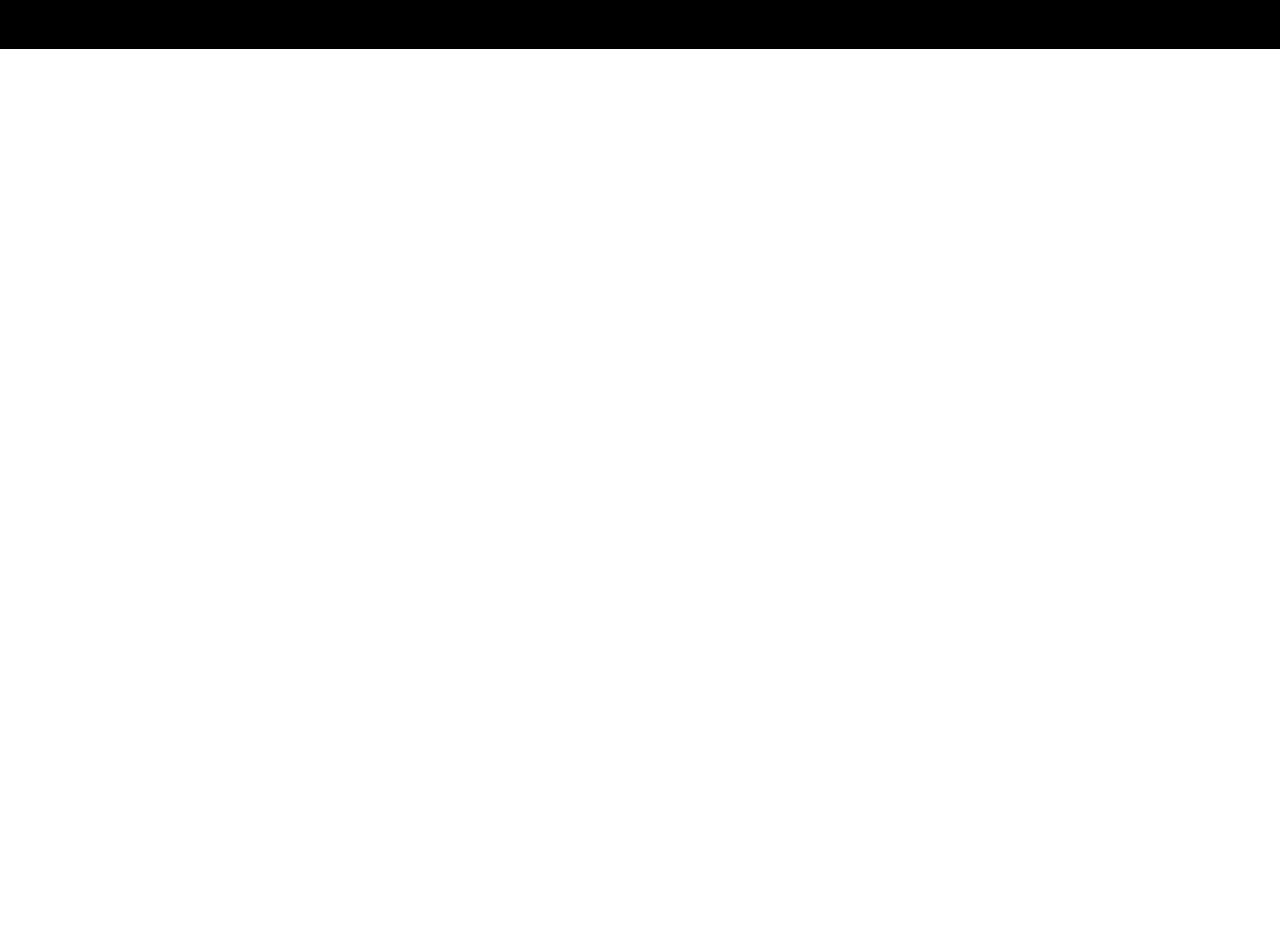
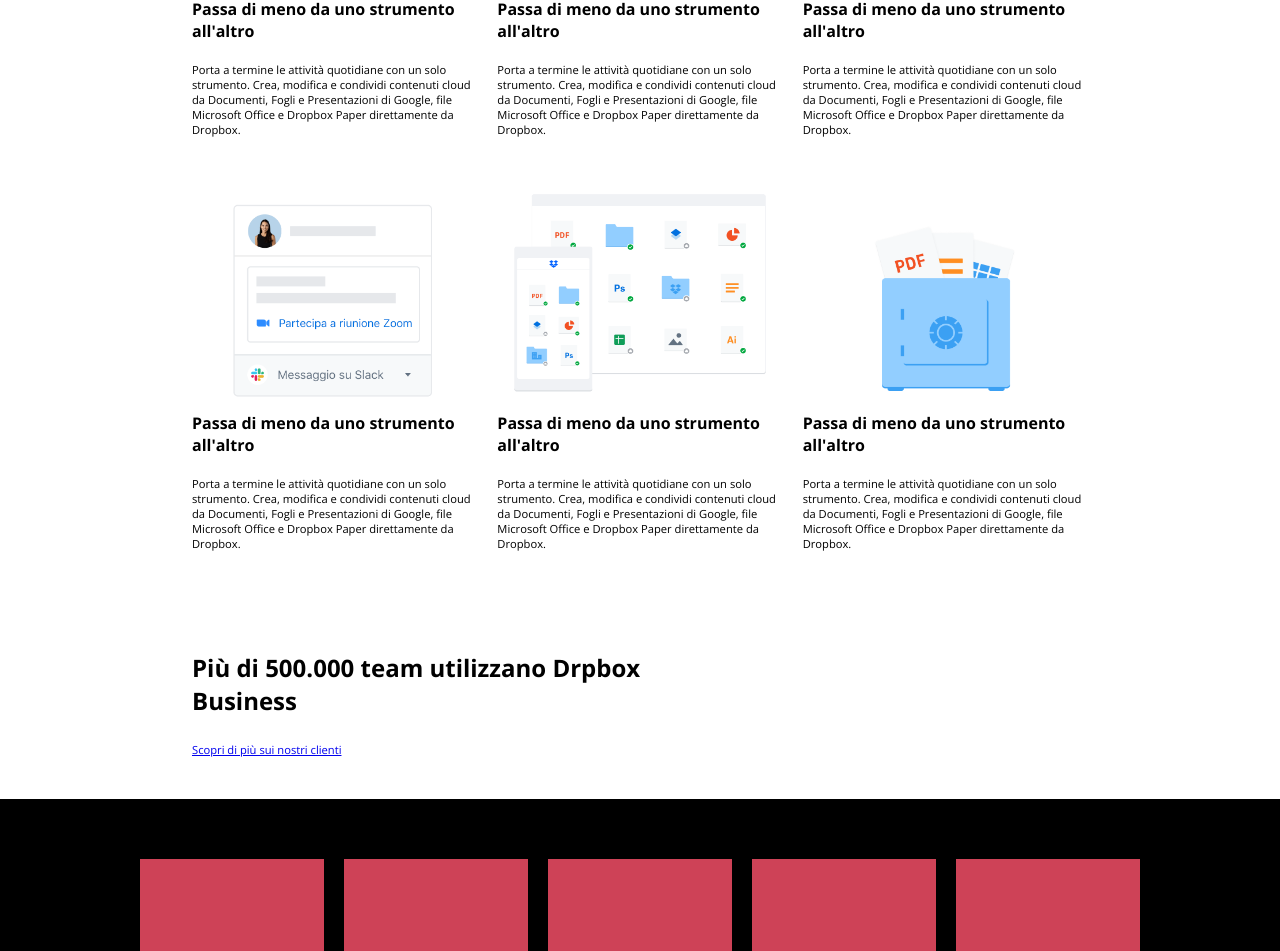
Before and after one commit to federicascognamiglio/htmlcss-dropbox, a plain HTML site: page index.html in a window 1280 px wide. Shown: the part 2674-3625 px from the top of the page. Before the commit the page ends 2723 px from the top, so only its background shows below. Drawn offline with nearby package versions, Linux system fonts and the light colour scheme.

Commit message:
feat: main completed

```diff
--- a/css/style.css
+++ b/css/style.css
@@ -22,7 +22,7 @@ ul {
     --white-color: #fff;
     --lightgray-color: #E7E7E9;
     --darkgray-color: #a09fa2;
-    --link-color: #0C26ED;
+    --link-color: #0000EE;
 }
 
 /* Margins */
@@ -135,10 +135,6 @@ body {
     width: 70%;
     max-width: 900px;
     margin: 0 auto;
-
-    /* debug */
-    min-height: 500px;
-    border: 1px sold #000000;
 }
 
 .row {
@@ -316,6 +312,18 @@ a {
     padding-right: 30px;
 }
 
+/* Partners Section */
+.partners-section,
+.operation-section {
+    margin-top: 100px;
+}
+
+/* Operations Section */
+.operation-section .col-60 {
+    padding-top: 80px;
+    padding-bottom: 40px;
+}
+
 /* FOOTER */
 .footer {
     padding: 60px 0;
--- a/index.html
+++ b/index.html
@@ -302,14 +302,15 @@
             <!-- /Subscription Plans Section -->
 
             <!-- Partners Section -->
-            <section class="partners-section mt-40">
+            <section class="partners-section">
                 <div class="row">
                     <div class="col-60">
                         <img src="./img/partner.png" alt="Imprenditori camminano in un corridoio vetrato">
                     </div>
                     <div class="col-40 pt-30 ph-20">
                         <h3 class="text-regular pb-10">Entra in contatto con un partner Dropbox</h3>
-                        <p class="text-small light pb-20">Trova un partner Dropbox e HelloSign di fiducia. Ottieni le soluzioni e i servizi necessari
+                        <p class="text-small light pb-20">Trova un partner Dropbox e HelloSign di fiducia. Ottieni le
+                            soluzioni e i servizi necessari
                             per raggiungere i tuoi obiettivi aziendali, tra cui implementazione, integrazione, gestione
                             e supporto continui.
                         </p>
@@ -320,16 +321,69 @@
             <!-- Partners Section -->
 
             <!-- Operations Section -->
-            <section class="operation-section mt-40">
+            <section class="operation-section">
+                <h2 class="text-big mb-40">Esegui più operazioni con Dropbox Business</h2>
                 <div class="row wrap">
-                    <div class="col"></div>
-                    <div class="col"></div>
-                    <div class="col"></div>
-                    <div class="col"></div>
-                    <div class="col"></div>
-                    <div class="col"></div>
+                    <div class="col">
+                        <img src="./img/business-feature-switching-tools.png"
+                            alt="Illustrazione cartella condivisa Dropbox">
+                        <h3 class="text-regular">Passa di meno da uno strumento all'altro</h3>
+                        <p class="text-small light pv-20">Porta a termine le attività quotidiane con un solo strumento.
+                            Crea,
+                            modifica e condividi contenuti cloud da Documenti, Fogli e Presentazioni di Google, file
+                            Microsoft Office e Dropbox Paper direttamente da Dropbox.
+                        </p>
+                    </div>
+                    <div class="col">
+                        <img src="./img/business-feature-send-files-it.png" alt="Illustrazione invio file Dropbox">
+                        <h3 class="text-regular">Passa di meno da uno strumento all'altro</h3>
+                        <p class="text-small light pv-20">Porta a termine le attività quotidiane con un solo strumento.
+                            Crea,
+                            modifica e condividi contenuti cloud da Documenti, Fogli e Presentazioni di Google, file
+                            Microsoft Office e Dropbox Paper direttamente da Dropbox.
+                        </p>
+                    </div>
+                    <div class="col">
+                        <img src="./img/business-feature-coordinate-it.png" alt="Illustrazione features Dropbox">
+                        <h3 class="text-regular">Passa di meno da uno strumento all'altro</h3>
+                        <p class="text-small light pv-20">Porta a termine le attività quotidiane con un solo strumento.
+                            Crea,
+                            modifica e condividi contenuti cloud da Documenti, Fogli e Presentazioni di Google, file
+                            Microsoft Office e Dropbox Paper direttamente da Dropbox.
+                        </p>
+                    </div>
+                    <div class="col">
+                        <img src="./img/business-feature-integrations-it.png" alt="Illustrazione integrazioni Dropbox">
+                        <h3 class="text-regular">Passa di meno da uno strumento all'altro</h3>
+                        <p class="text-small light pv-20">Porta a termine le attività quotidiane con un solo strumento.
+                            Crea,
+                            modifica e condividi contenuti cloud da Documenti, Fogli e Presentazioni di Google, file
+                            Microsoft Office e Dropbox Paper direttamente da Dropbox.
+                        </p>
+                    </div>
+                    <div class="col">
+                        <img src="./img/business-feature-multi-device.png" alt="Illustrazione multi-device Dropbox">
+                        <h3 class="text-regular">Passa di meno da uno strumento all'altro</h3>
+                        <p class="text-small light pv-20">Porta a termine le attività quotidiane con un solo strumento.
+                            Crea,
+                            modifica e condividi contenuti cloud da Documenti, Fogli e Presentazioni di Google, file
+                            Microsoft Office e Dropbox Paper direttamente da Dropbox.
+                        </p>
+                    </div>
+                    <div class="col">
+                        <img src="./img/business-feature-security.png" alt="Illustrazione security Dropbox">
+                        <h3 class="text-regular">Passa di meno da uno strumento all'altro</h3>
+                        <p class="text-small light pv-20">Porta a termine le attività quotidiane con un solo strumento.
+                            Crea,
+                            modifica e condividi contenuti cloud da Documenti, Fogli e Presentazioni di Google, file
+                            Microsoft Office e Dropbox Paper direttamente da Dropbox.
+                        </p>
+                    </div>
                 </div>
-                <div class="col-60 mt-40 mb-40"></div>
+                <div class="col-60">
+                    <h2 class="text-big pb-20">Più di 500.000 team utilizzano Drpbox Business</h2>
+                    <a class="text-small light link" href="">Scopri di più sui nostri clienti</a>
+                </div>
             </section>
             <!-- /Operations Section -->
         </div>
```
